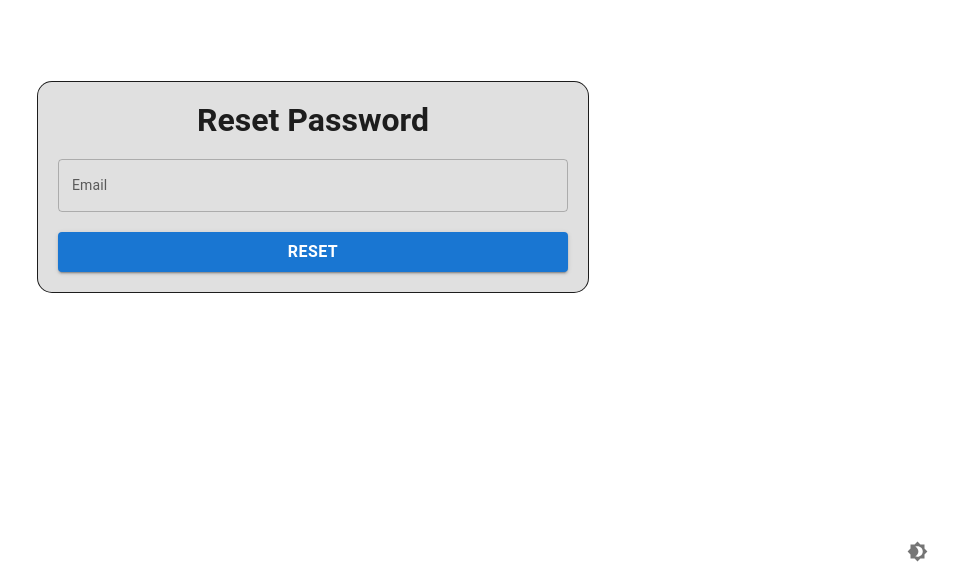
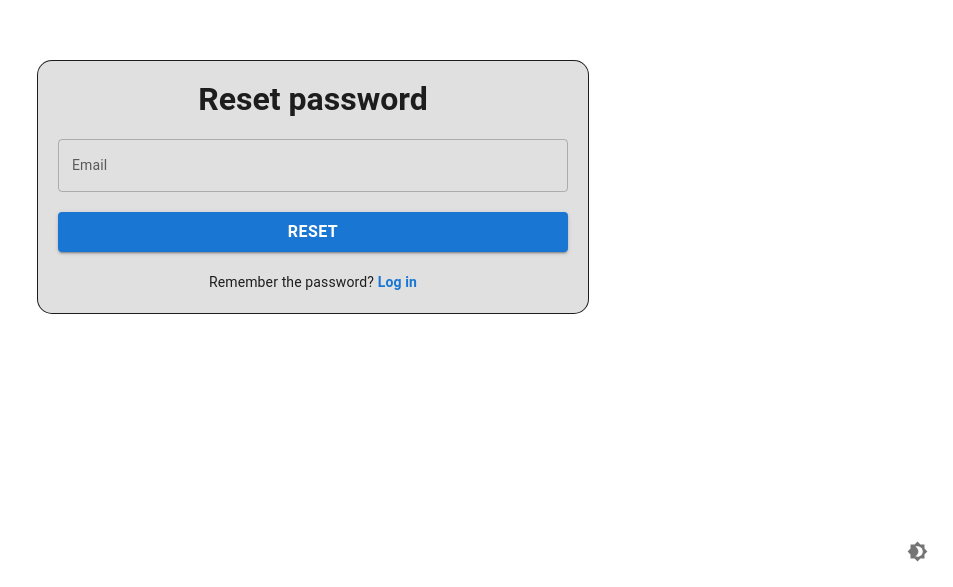
Before and after one commit to Kerebasik/my_message_websokets, a React (Create React App) app in the folder client/: page /reset-password in a window 1280 px wide. Shown: the part 213-800 px from the top of the page, without its empty margins (327-1280 px from the left). Built offline with nearby package versions, Linux system fonts and the light colour scheme.

Commit message:
Updated ResetPassword

```diff
--- a/client/src/components/pages/ResetPassword.tsx
+++ b/client/src/components/pages/ResetPassword.tsx
@@ -1,6 +1,7 @@
-import { Box, Button, Container, TextField, Typography } from '@mui/material';
+import { Box, Button, Container, Link, TextField, Typography } from '@mui/material';
 import { Controller, useForm, SubmitHandler } from 'react-hook-form';
 import { useEffect } from 'react';
+import { useNavigate } from 'react-router-dom';
 
 interface ResetPasswordFrom {
   email: string;
@@ -10,6 +11,7 @@ export const ResetPassword = () => {
   const { control, handleSubmit, watch, reset } = useForm({
     defaultValues: { email: '' },
   });
+  const navigate = useNavigate()
   const email = watch('email');
 
   const handleOnSubmit: SubmitHandler<ResetPasswordFrom> = () => {
@@ -19,6 +21,10 @@ export const ResetPassword = () => {
       reset();
     });
   };
+
+  const handleNavigateInLogIn=()=>{
+    navigate('/login')
+  }
 
   useEffect(() => {
     return () => {
@@ -51,6 +57,7 @@ export const ResetPassword = () => {
               borderColor: 'text.primary',
               borderRadius: '15px',
               justifyContent: 'center',
+              alignItems:'center',
               width: '100%',
               flexDirection: 'column',
             }}
@@ -58,14 +65,14 @@ export const ResetPassword = () => {
             <Typography
               variant='h3'
               color='text.primary'
-              component='h3'
+              component='h1'
               align={'center'}
               sx={{
                 fontSize: '32px',
                 fontWeight: 700,
               }}
             >
-              Reset Password
+              Reset password
             </Typography>
             <Controller
               name='email'
@@ -82,6 +89,7 @@ export const ResetPassword = () => {
               }}
               render={({ field, fieldState }) => (
                 <TextField
+                  fullWidth
                   error={!!fieldState.error}
                   label='Email'
                   placeholder={'Email'}
@@ -94,6 +102,7 @@ export const ResetPassword = () => {
             />
 
             <Button
+              fullWidth
               type='submit'
               variant='contained'
               color='primary'
@@ -105,6 +114,9 @@ export const ResetPassword = () => {
             >
               Reset
             </Button>
+            <Typography color={'text.primary'} align={'center'} component={'p'}>
+              Remember the password? <Link underline={'hover'} onClick={handleNavigateInLogIn} sx={{fontWeight:700}}>Log in</Link>
+            </Typography>
           </Box>
         </Box>
       </Container>
```
